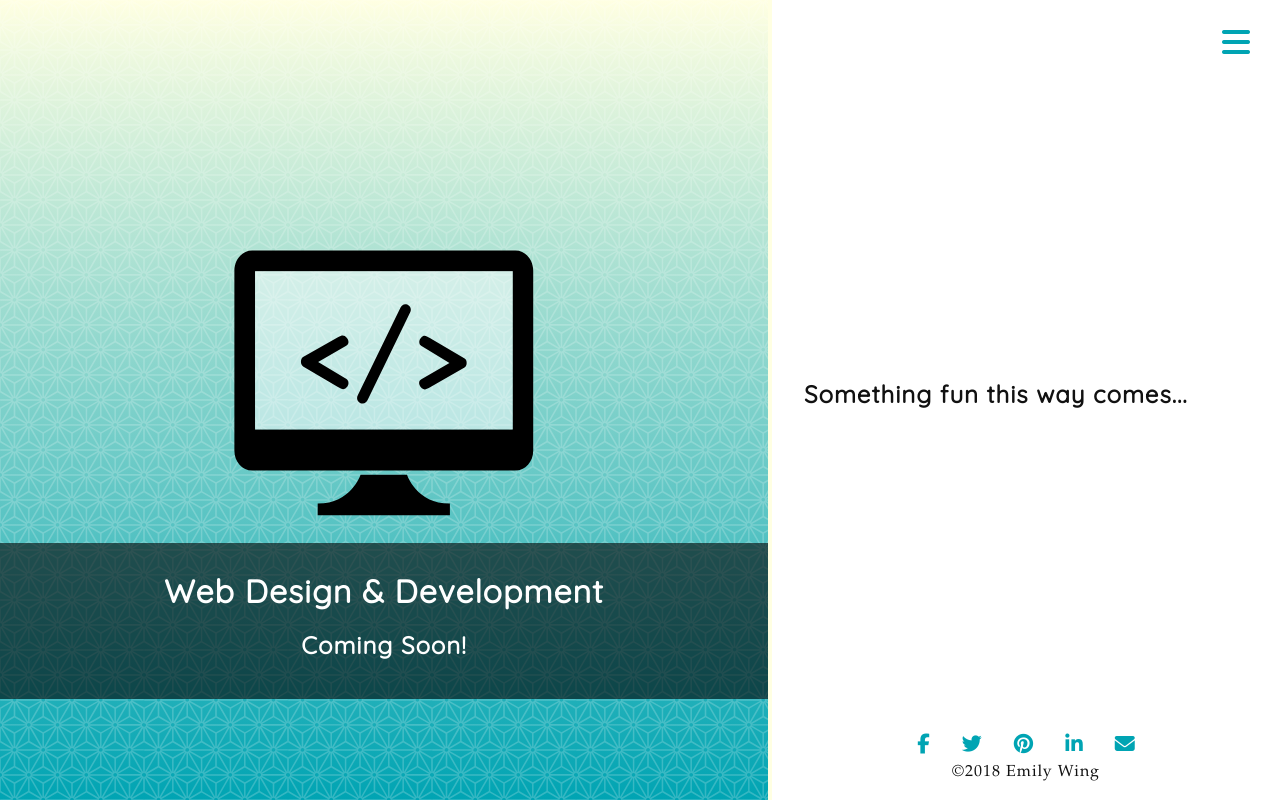
After one commit to emwing/_emw, a PHP site: page /webdesign in a window 1280 px wide. The commit adds this page. Run offline with PHP 8.4, Linux system fonts and the light colour scheme; some libraries are stand-ins or nearby versions; some web fonts are replaced.

Commit message:
added placeholder pages

```diff
--- a/public/inc/navMain.php
+++ b/public/inc/navMain.php
@@ -5,8 +5,8 @@
     <label for="cntrlNav"><i id="iconNavClose" class="fa fa-times fa-3x"></i></label>
     <li><a href="/">Home</a></li>
     <li><a href="/about">About</a></li>
-    <!-- <li><a href="/webdesign">Web Design &amp; Development</a></li>
-    <li><a href="/graphicdesign">Graphic Design &amp; Marketing</a></li> -->
+    <li><a href="/webdesign">Web Design &amp; Development</a></li>
+    <li><a href="/graphicdesign">Graphic Design &amp; Marketing</a></li>
     <li><a href="/comics">Mini-Comics</a></li>
     <li><a href="/illustrations">Illustrations &amp; Icons</a></li>
   </ul>
--- a/public/index.php
+++ b/public/index.php
@@ -45,7 +45,7 @@
       <div id="rightNav" class="flexSection40">
         <div id="navContainer" class="navContainer">
           <label for="btnNavClose"><i id="btnNavClose" class="fa fa-times fa-3x"></i></label>
-          <!-- <a href="/webdesign" class="rightNavLink">
+          <a href="/webdesign" class="rightNavLink">
             <article id="webDesign" class="rightNavProject">
               <img src="img/navWebDesignIcon.svg" alt="Web Design Nav Icon" id="webDevIcon" class="rightNavSVG">
               <div class="rightNavText">
@@ -60,7 +60,7 @@
                 <h3>Graphic Design &amp; Marketing</h3>
               </div>
             </article>
-          </a> -->
+          </a>
           <a href="/comics" class="rightNavLink">
             <article id="comics" class="rightNavProject">
               <img src="img/navComicsIcon.svg" alt="Comics Nav Icon" id="comicsIcon" class="rightNavSVG">
--- /dev/null
+++ b/public/webdesign/index.php
@@ -0,0 +1,33 @@
+<?php require "../inc/htmlStartHead.php"; ?>
+
+    <div id="pageWrap" class="flexContainer">
+      <!-- main navigation -->
+      <?php require "../inc/navMain.php"; ?>
+
+      <!-- first section on mobile / left side of screen on desktops -->
+      <div id="leftHeroSection" class="flexSection60">
+        <div id="artContainer" class="artContainer">
+          <!-- full images -->
+          <div id="test" class="leftImage leftHero">
+            <div id="picContent" class="picContent">
+              <img src="img/iconWebDevelopment.svg" title="Web Design Development" alt="Web Design Development Icon">
+            </div> <!-- ends .picContent -->
+            <div class="introContent">
+              <h1>Web Design &amp; Development</h1>
+              <h3>Coming Soon!</h3>
+            </div> <!-- ends .introContent -->
+          </div> <!-- ends .leftImage .leftHero -->
+
+        </div> <!-- ends #artContainer .artContainer -->
+      </div> <!-- ends #leftHeroSection .flexSection -->
+
+      <!-- slide-out menu on mobile / right side of screen on desktops -->
+      <div id="rightInfoSection" class="flexSection40 whiteBg">
+        <div id="infoContainer">
+          <article id="backgroundInfo" class="rightInfo whiteBg showSection">
+            <div class="rightTextContent">
+              <h3>Something fun this way comes...</h3>
+            </div>
+          </article>
+      <!-- footer -->
+      <?php require "../inc/footer.php"; ?>
```
Also changed, not shown: public/graphicdesign/index.php (added, +33 -0 lines), public/graphicdesign/img/iconGraDesign.svg (added), public/webdesign/img/iconWebDevelopment.svg (added).
